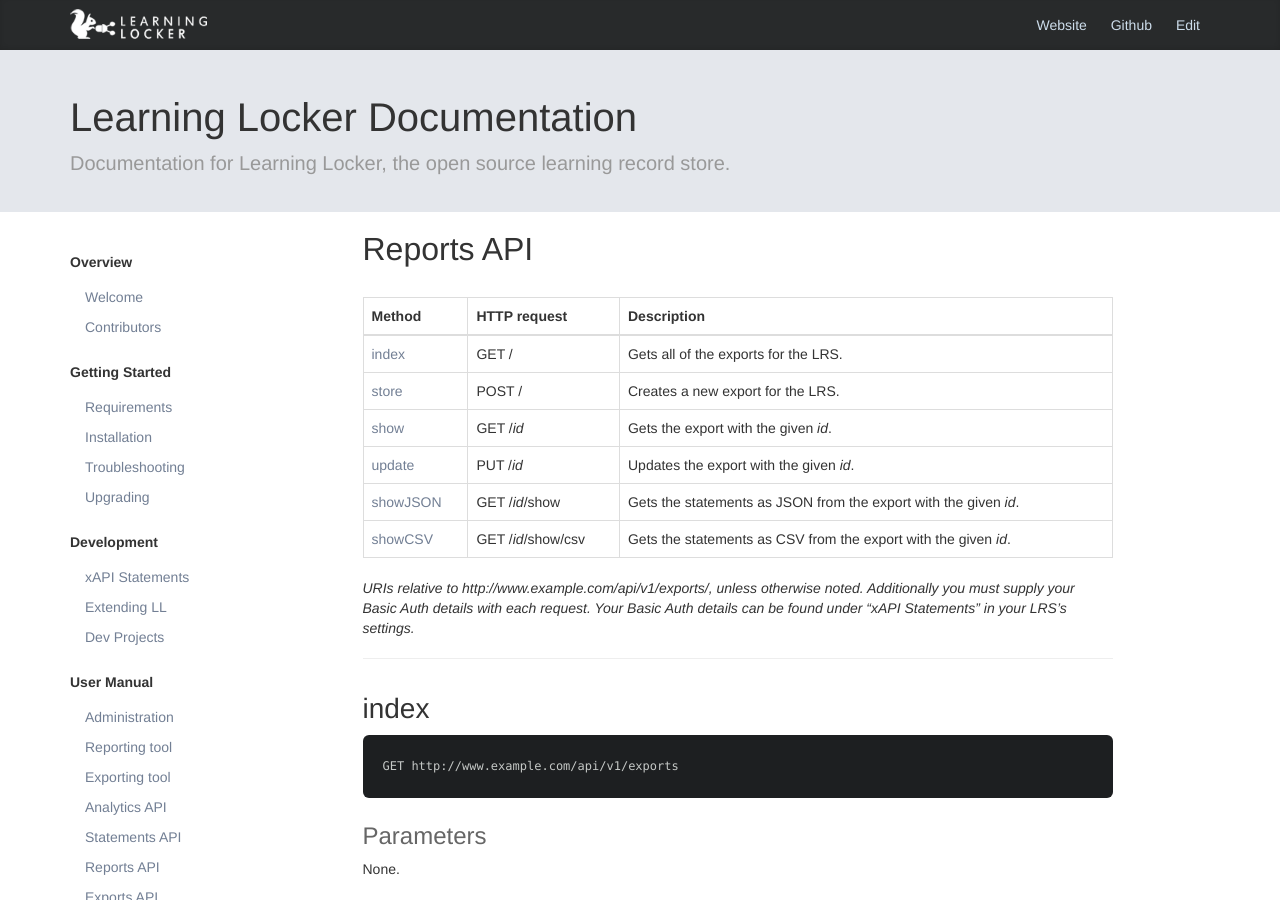
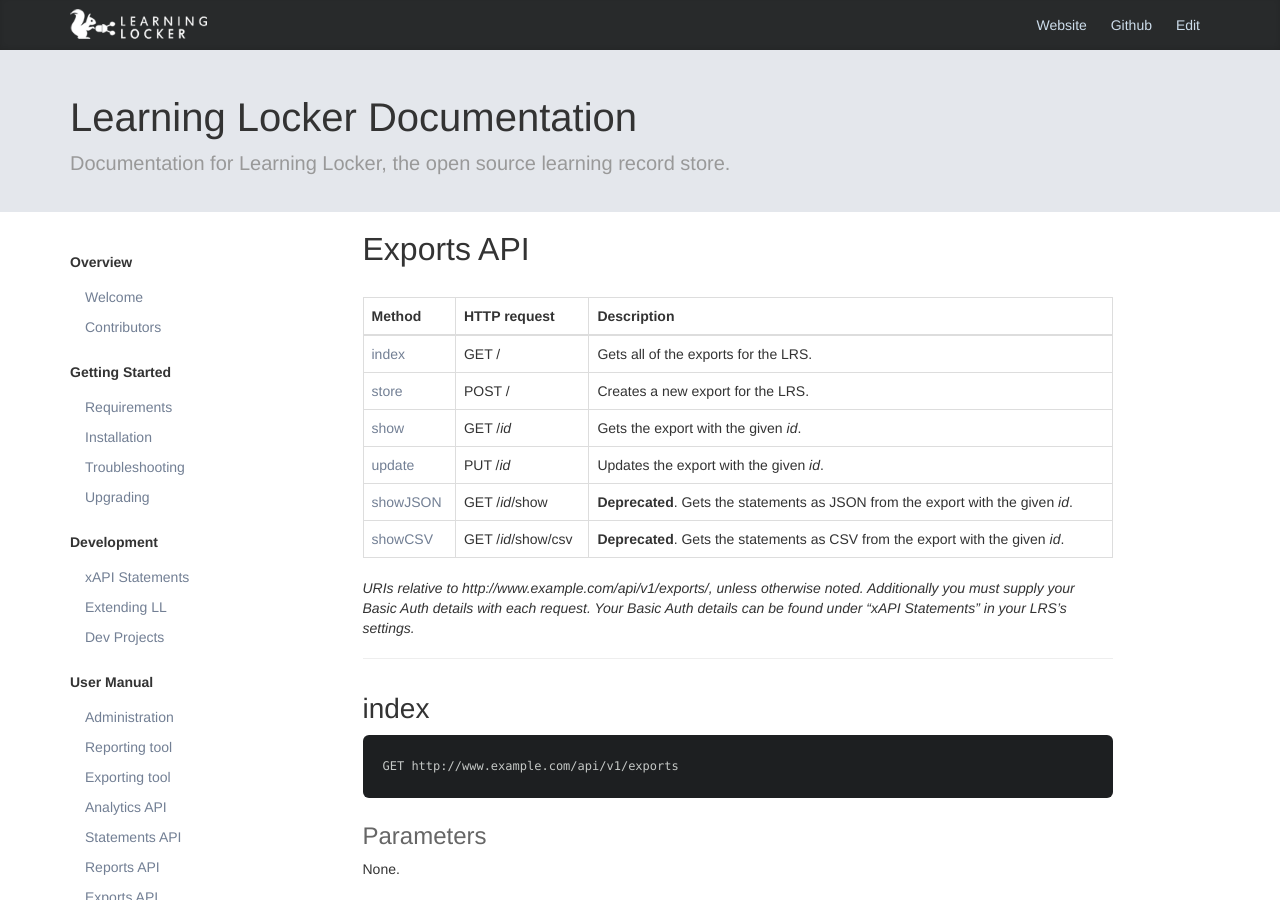
Before and after one commit to LearningLocker/docs, a Jekyll site: the page built from exports_api.md, in a window 1280 px wide and 900 px high. Built offline with Jekyll 4.4.1, drawn with Linux system fonts in a browser that asks for light colours; nearby versions of some CDN libraries; some of the changed text lies outside the part shown.

Commit message:
Deprecates methods.

````diff
--- a/exports_api.md
+++ b/exports_api.md
@@ -1,7 +1,7 @@
 ---
 ---
 
-# Reports API
+# Exports API
 
 Method | HTTP request | Description
 --- | --- | ---
@@ -9,8 +9,8 @@
 [store](#store) | POST / | Creates a new export for the LRS.
 [show](#show) | GET /*id* | Gets the export with the given *id*.
 [update](#update) | PUT /*id* | Updates the export with the given *id*.
-[showJSON](#showjson) | GET /*id*/show | Gets the statements as JSON from the export with the given *id*.
-[showCSV](#showcsv) | GET /*id*/show/csv | Gets the statements as CSV from the export with the given *id*.
+[showJSON](#showjson) | GET /*id*/show | **Deprecated**. Gets the statements as JSON from the export with the given *id*.
+[showCSV](#showcsv) | GET /*id*/show/csv | **Deprecated**. Gets the statements as CSV from the export with the given *id*.
 
 
 *URIs relative to http://www.example.com/api/v1/exports/, unless otherwise noted. Additionally you must supply your Basic Auth details with each request. Your Basic Auth details can be found under "xAPI Statements" in your LRS's settings.*
@@ -111,6 +111,7 @@
 
 
 ## showJSON
+**Deprecated**. Instead you can [GET the export](#show), [GET the report](http://docs.learninglocker.net/report_api/#show), then [aggregate](http://docs.learninglocker.net/statements_api/#aggregate).
 ```
 GET http://www.example.com/api/v1/exports/*id*/show
 ```
@@ -127,6 +128,7 @@
 
 
 ## showCSV
+**Deprecated**. Instead you can [GET the export](#show), [GET the report](http://docs.learninglocker.net/report_api/#show), then [aggregate](http://docs.learninglocker.net/statements_api/#aggregate).
 ```
 GET http://www.example.com/api/v1/exports/*id*/show/csv
 ```
````
